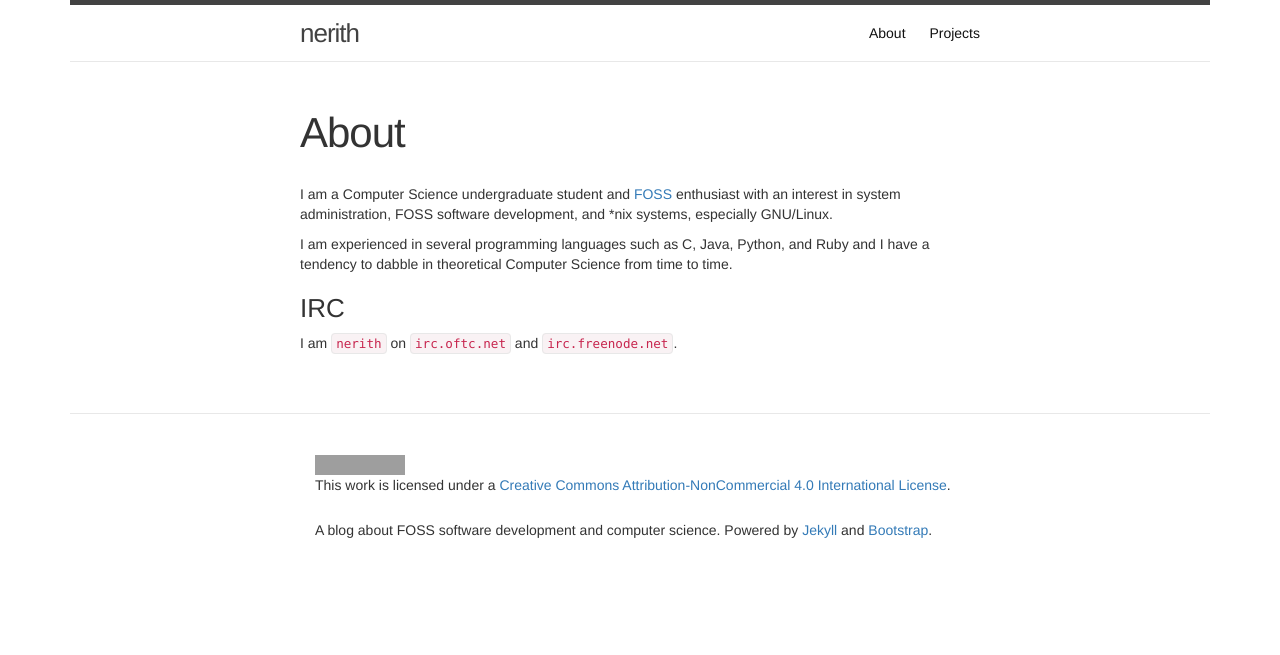
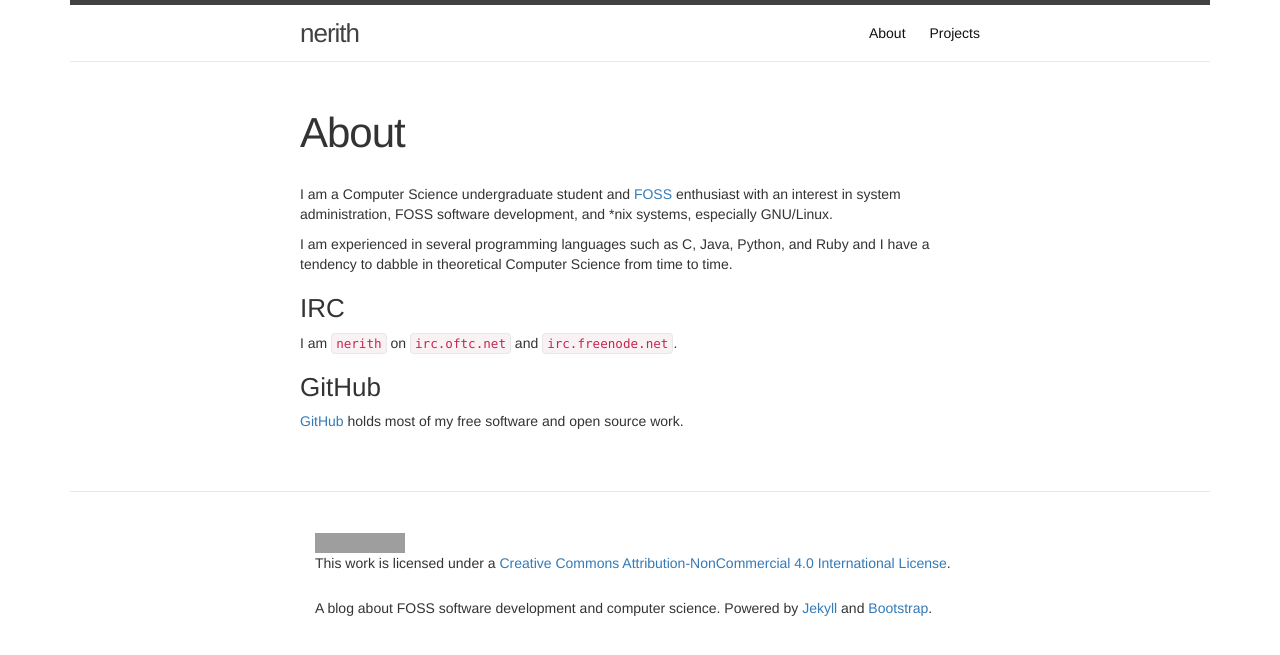
Before and after one commit to nerith/nerith.github.io, a Jekyll site: the page built from about.md, in a window 1280 px wide. Shown: the top 655 px of the page. Built offline with Jekyll 4.4.1, drawn with Linux system fonts in a browser that asks for light colours; grey boxes are pictures that could not be loaded.

Commit message:
about.md: Add a section about GitHub

```diff
--- a/about.md
+++ b/about.md
@@ -15,3 +15,7 @@ from time to time.
 ### IRC
 
 I am `nerith` on `irc.oftc.net` and `irc.freenode.net`.
+
+### GitHub
+[GitHub](https://github.com/nerith/) holds most of my free software and open
+source work.
```
